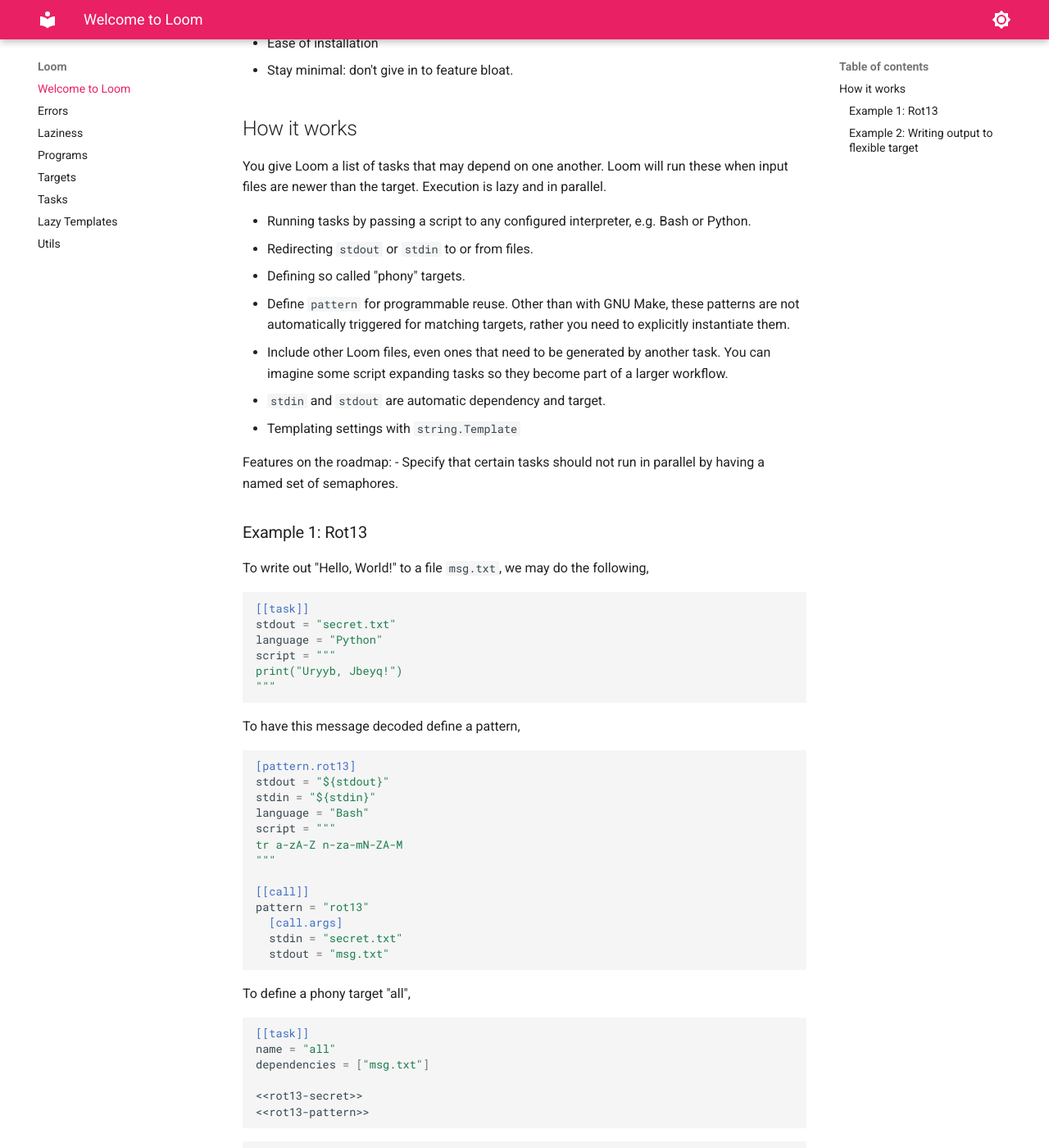
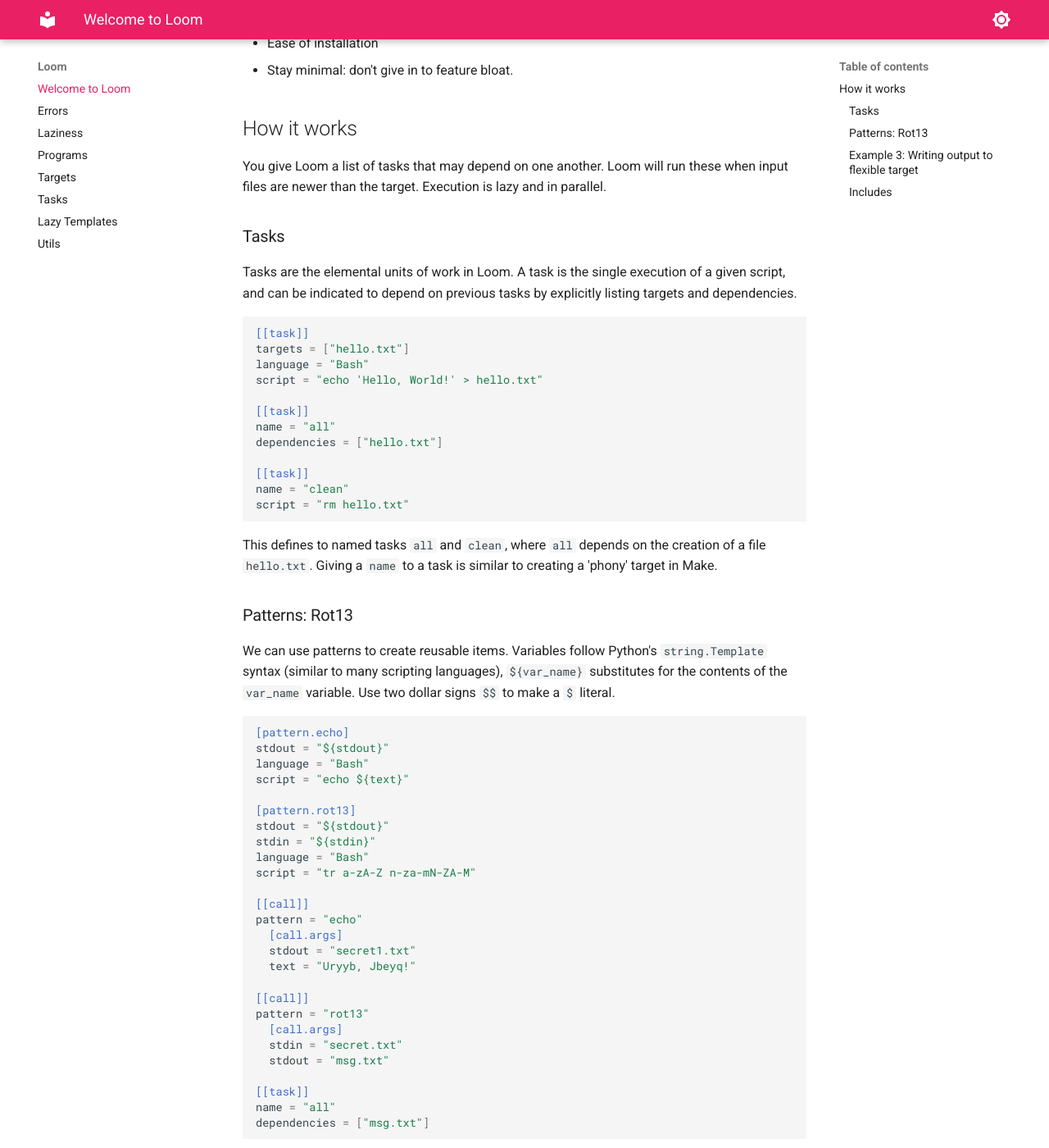
Before and after one commit to entangled/brei, an MkDocs documentation site: the page built from docs/index.md, in a window 1280 px wide and 1400 px high, scrolled down 300 px. Shown: the whole window at 82% size. Built offline with MkDocs 1.6.1 and Material for MkDocs 9.7.7, drawn with Linux system fonts in a browser that asks for light colours; some of the changed text lies outside the part shown.

Commit message:
intro in index.md

````diff
--- a/docs/index.md
+++ b/docs/index.md
@@ -9,67 +9,147 @@
 ## How it works
 You give Loom a list of tasks that may depend on one another. Loom will run these when input files are newer than the target. Execution is lazy and in parallel.
 
-- Running tasks by passing a script to any configured interpreter, e.g. Bash or Python.
-- Redirecting `stdout` or `stdin` to or from files.
-- Defining so called "phony" targets.
-- Define `pattern` for programmable reuse. Other than with GNU Make, these patterns are not automatically triggered for matching targets, rather you need to explicitly instantiate them.
-- Include other Loom files, even ones that need to be generated by another task. You can imagine some script expanding tasks so they become part of a larger workflow.
-- `stdin` and `stdout` are automatic dependency and target.
-- Templating settings with `string.Template`
+### Tasks
+Tasks are the elemental units of work in Loom. A task is the single execution of a given script, and can be indicated to depend on previous tasks by explicitly listing targets and dependencies.
 
-Features on the roadmap:
-- Specify that certain tasks should not run in parallel by having a named set of semaphores.
+``` {.toml file=examples/tasks.toml}
+[[task]]
+targets = ["hello.txt"]
+language = "Bash"
+script = "echo 'Hello, World!' > hello.txt"
 
-### Example 1: Rot13
-To write out "Hello, World!" to a file `msg.txt`, we may do the following,
+[[task]]
+name = "all"
+dependencies = ["hello.txt"]
 
-``` {.toml #rot13-secret}
 [[task]]
-stdout = "secret.txt"
-language = "Python"
-script = """
-print("Uryyb, Jbeyq!")
-"""
+name = "clean"
+script = "rm hello.txt"
 ```
 
-To have this message decoded define a pattern,
+This defines to named tasks `all` and `clean`, where `all` depends on the creation of a file `hello.txt`. Giving a `name` to a task is similar to creating a 'phony' target in Make.
 
-``` {.toml #rot13-pattern}
+### Patterns: Rot13
+We can use patterns to create reusable items. Variables follow Python's `string.Template` syntax (similar to many scripting languages), `${var_name}` substitutes for the contents of the `var_name` variable. Use two dollar signs `$$` to make a `$` literal.
+
+``` {.toml file=examples/rot13.toml}
+[pattern.echo]
+stdout = "${stdout}"
+language = "Bash"
+script = "echo ${text}"
+
 [pattern.rot13]
 stdout = "${stdout}"
 stdin = "${stdin}"
 language = "Bash"
-script = """
-tr a-zA-Z n-za-mN-ZA-M
-"""
+script = "tr a-zA-Z n-za-mN-ZA-M"
+
+[[call]]
+pattern = "echo"
+  [call.args]
+  stdout = "secret1.txt"
+  text = "Uryyb, Jbeyq!"
 
 [[call]]
 pattern = "rot13"
   [call.args]
   stdin = "secret.txt"
   stdout = "msg.txt"
-```
 
-To define a phony target "all",
-
-``` {.toml file=examples/rot13.toml}
 [[task]]
 name = "all"
 dependencies = ["msg.txt"]
-
-<<rot13-secret>>
-<<rot13-pattern>>
 ```
 
-``` {.bash .eval}
-loom examples/rot13.toml all
+### Example 3: Writing output to flexible target
+For many science applications its desirable to know which version of a software generated some output. You may write the output of a command to the contents of a variable, by using `"var(name)"` as a target.
+
+``` {.toml file=examples/versioned_output.toml}
+[environment]
+data_dir = "./data"
+output_dir = "./output/${commit}"
+
+[[task]]
+language = "Bash"
+stdout = "var(commit)"
+script = "git rev-parse HEAD"
+
+[[task]]
+targets = ["${output_dir}/data.h5"]
+dependencies = ["${data_dir}/input.h5", "#prepare"]
+language = "Python"
+path = "scripts/run.py"
+
+[[task]]
+name = "prepare"
+language = "Bash"
+script = "mkdir -p ${output_dir}"
+
+[[task]]
+name = "all"
+dependencies = ["${output_dir}/data.h5"]
 ```
 
-### Example 2: Writing output to flexible target
-For many science applications its desirable to know which version of a software generated some output.
+Also note the following:
 
-``` {.toml file=examples/versioned_output.toml}
+- Instead of listing a `script` you can give a `path` to an existing script.
+- Named (phony) targets are referenced with a hash symbol `#`.
+- Tasks with no targets are always run.
+- The `[environment]` item lists global variables.
+- All string substitution is done lazily.
 
+### Includes
+You can include parts of a workflow from other files, both TOML and JSON.
+
+``` {.toml file=examples/echo.toml}
+[pattern.echo]
+language = "Bash"
+stdout = "${stdout}"
+script = "echo '${text}'"
+```
+
+``` {.toml file=examples/hello-includes.toml}
+include = [
+    "./echo.toml"
+]
+
+[[call]]
+pattern = "echo"
+  [call.args]
+  stdout = "hello.txt"
+  text = "Hello, World!"
+
+[[task]]
+name = "all"
+dependencies = ["hello.txt"]
+```
+
+It is even possible to include files that still need to be generated.
+
+``` {.toml file=examples/include-gen.toml}
+include = [
+    "./gen.json"
+]
+
+[[task]]
+stdout = "./gen.json"
+language = "Python"
+script = """
+import json
+tasks = [
+    {"stdout": f"out{i}.dat",
+     "script": f"echo '{i}'",
+     "language": "Bash"} for i in range(10)
+]
+tasks.append({"name": "write-outs", "dependencies": [
+    f"out{i}.dat" for i in range(10)
+]})
+print(json.dumps(tasks))
+"""
+
+[[task]]
+name = "all"
+dependencies = ["#write-outs"]
 ```
 
 Loom executes workflows in Asyncio, through lazy evaluation and memoization.
````
Also changed, not shown: other parts of docs/index.md (+2 -2 lines), docs/lazy.md (+12 -0 lines), docs/target.md (+0 -4 lines), 9 other files.
